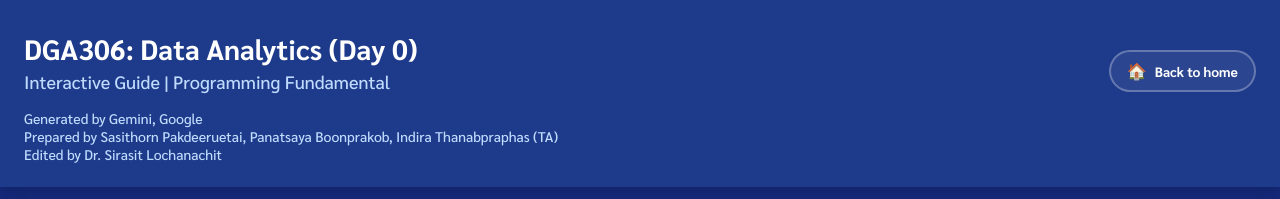
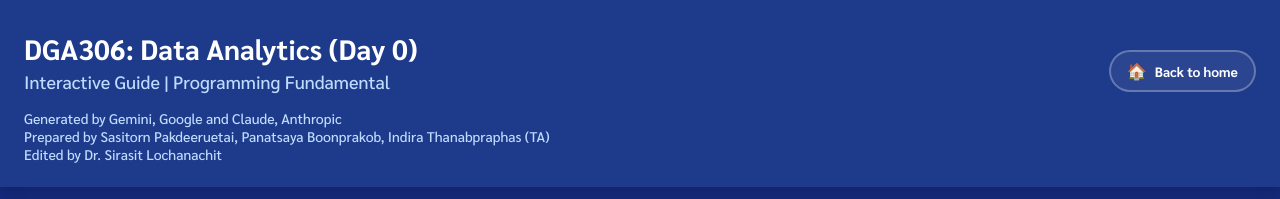
Before and after one commit to noswolf/DGA306, a plain HTML site: page docs/day0.html in a window 1280 px wide. Shown: the top 199 px of the page. Drawn offline with Linux system fonts and the light colour scheme.

Commit message:
Minor fix

```diff
--- a/docs/day0.html
+++ b/docs/day0.html
@@ -1108,8 +1108,8 @@
         <h1 class="text-3xl md:text-4xl font-bold">DGA306: Data Analytics (Day 0)</h1>
         <p class="text-blue-200 mt-1 text-xl font-medium">Interactive Guide | Programming Fundamental</p>
         <div class="credits">
-          <p class="header-credit">Generated by Gemini, Google</p>
-          <p class="header-credit">Prepared by Sasithorn Pakdeeruetai, Panatsaya Boonprakob, Indira Thanabpraphas (TA)</p>
+          <p class="header-credit">Generated by Gemini, Google and Claude, Anthropic</p>
+          <p class="header-credit">Prepared by Sasitorn Pakdeeruetai, Panatsaya Boonprakob, Indira Thanabpraphas (TA)</p>
           <p class="header-credit">Edited by Dr. Sirasit Lochanachit</p>
         </div>
       </div>
```
Also changed, not shown: docs/day1.html (+2 -2 lines).
